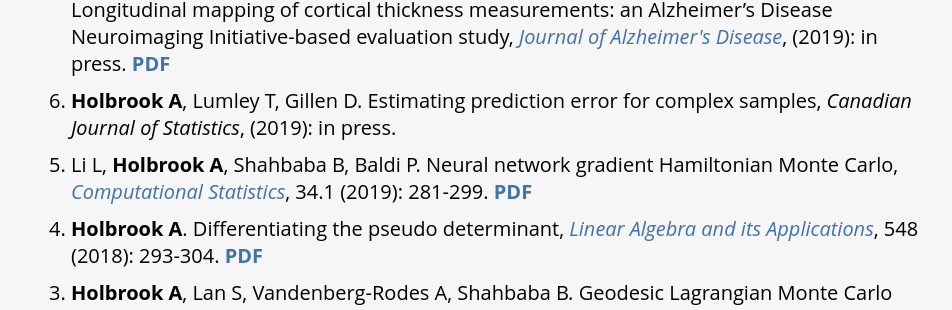
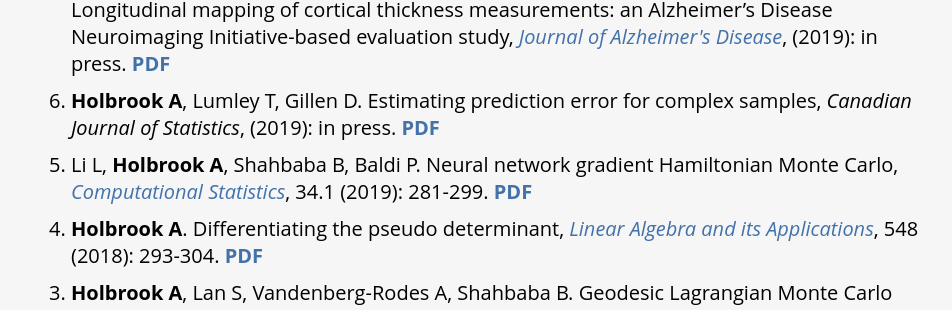
Before and after one commit to andrewjholbrook/andrewjholbrook.github.io, a Jekyll site: the page built from research.html, in a window 1280 px wide. Shown: the part 608-918 px from the top of the page, without its empty margins (161-1113 px from the left). Built offline with Jekyll 4.4.1, drawn with Linux system fonts in a browser that asks for light colours; a style sheet for code colours, icons or effects is not loaded.

Commit message:
Update research.html

```diff
--- a/research.html
+++ b/research.html
@@ -20,7 +20,7 @@
   <ol id="pubs" reversed>
          <li> Lan S, <b>Holbrook A</b>, Elias G, Fortin N, Ombao H, Shahbaba B. Flexible Bayesian Dynamic Modeling of Correlation and Covariance Matrices, <i>Bayesian Analysis</i>, (2019): in press.
         <li> Tustison N, <b>Holbrook A</b>, Avants B, Roberts J, Cook P, Reagh Z, Stone J, Gillen D, Yassa M. Longitudinal mapping of cortical thickness measurements: an Alzheimer’s Disease Neuroimaging Initiative-based evaluation study, <i><a href="https://content.iospress.com/articles/journal-of-alzheimers-disease/jad190283" target="_blank">Journal of Alzheimer's Disease</a></i>, (2019): in press. <a href="papers/tustison.pdf" target="_blank"><b>PDF</b></a>
-    <li> <b>Holbrook A</b>, Lumley T, Gillen D. Estimating prediction error for complex samples, <i>Canadian Journal of Statistics</i>, (2019): in press.
+    <li> <b>Holbrook A</b>, Lumley T, Gillen D. Estimating prediction error for complex samples, <i>Canadian Journal of Statistics</i>, (2019): in press. <a href="papers/HTE.pdf" target="_blank"><b>PDF</b></a>
     <li> Li L, <b>Holbrook A</b>, Shahbaba B, Baldi P.
       Neural network gradient Hamiltonian Monte Carlo,
       <i><a href="https://link.springer.com/article/10.1007/s00180-018-00861-z" target="_blank">Computational Statistics</a></i>,
```
